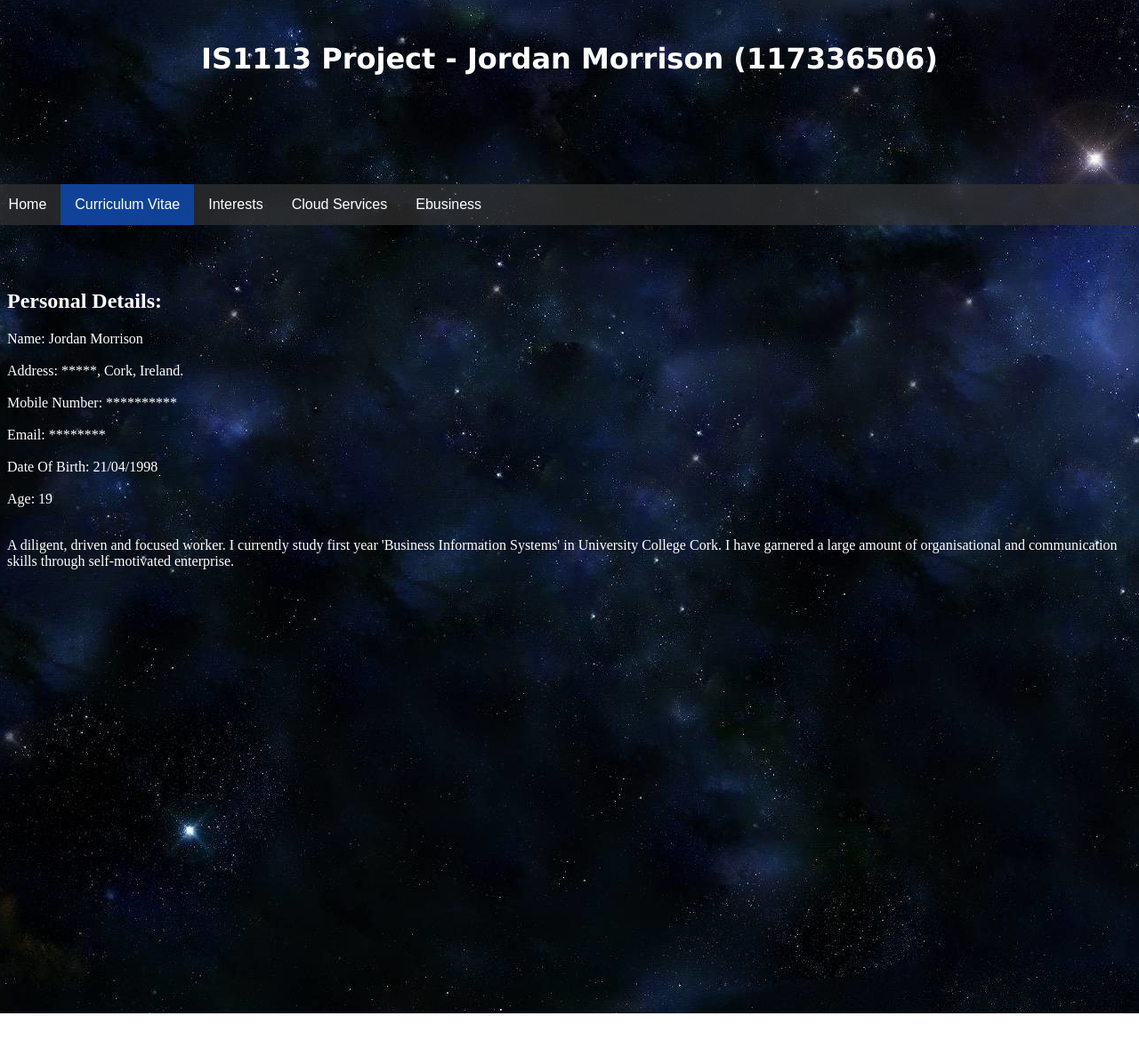
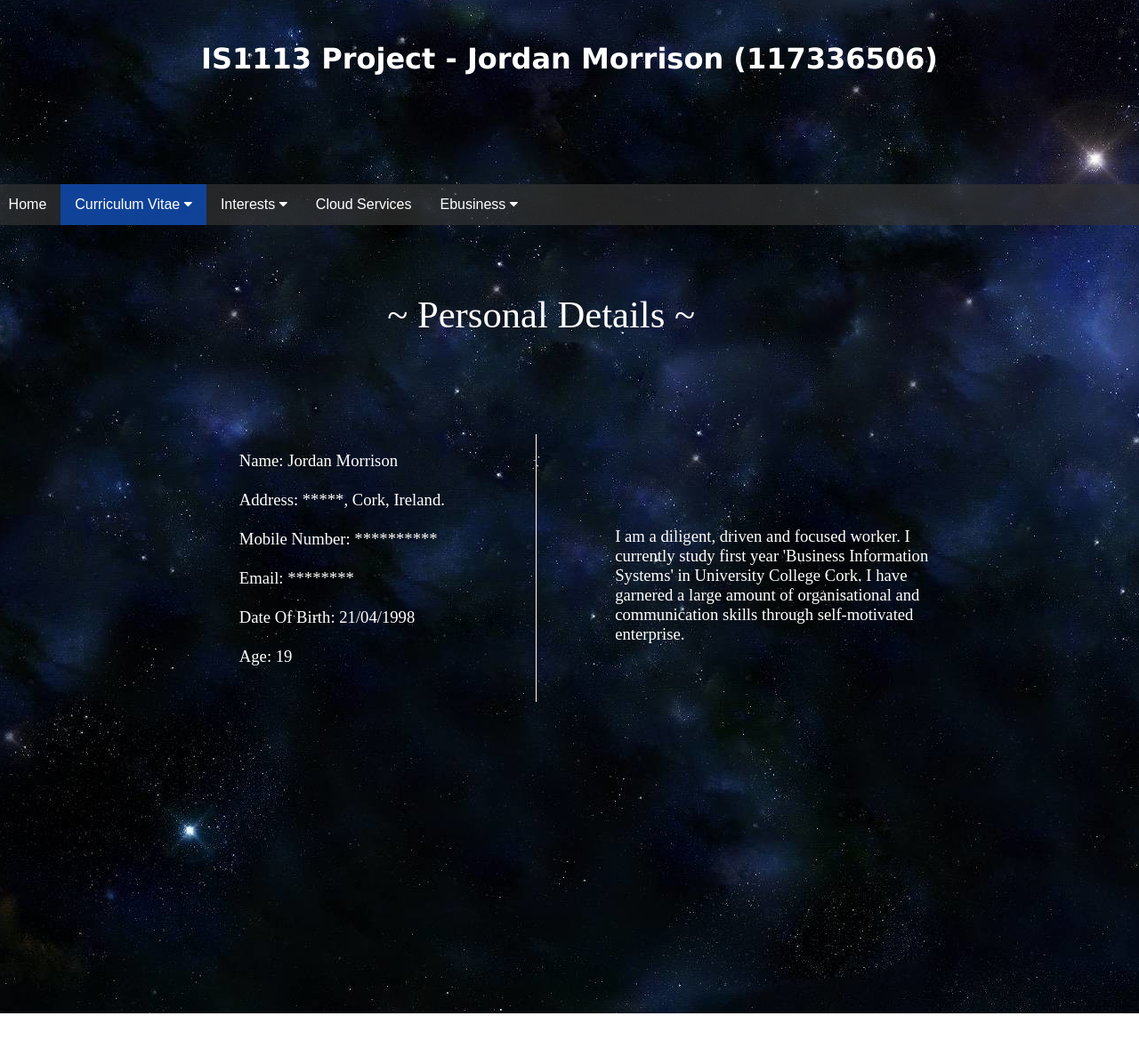
Before and after one commit to jordanmorrison476/is1113117336506, a PHP site: page /CV/cv_page1.html in a window 1280 px wide. Shown: the top 1178 px of the page at 89% size. Run offline with PHP 8.4, Linux system fonts and the light colour scheme; some libraries are stand-ins or nearby versions.

Commit message:
Formatted CV page 1 and 2, added bootstrap

```diff
--- a/CV/cv_page1.html
+++ b/CV/cv_page1.html
@@ -12,26 +12,35 @@
 
       <link rel="icon" href="favicon.ico" type="image/x-icon">
 
-    <script src="https://cdnjs.cloudflare.com/ajax/libs/pagePiling.js/1.5.4/jquery.pagepiling.min.css.map"></script>
-    <script type="text/javascript" src="jquery.pagepiling.js"></script>
+     <meta name="viewport" content="width=device-width, initial-scale=1">
+        <link rel="stylesheet" href="https://cdnjs.cloudflare.com/ajax/libs/font-awesome/4.7.0/css/font-awesome.min.css">
+
 
 
 <style type="text/css">
 
     .personal-details{
         position:fixed;
+        font-size:14pt;
         text-align:left;
-        top:25%;
+        top:40%;
+        left:21%;
         color:white;
-
+        width:26%;
+        border-right: solid 1px white ;
     }
 
     .personal-profile{
          position:fixed;
-        left:20%;
-        top:25%;
+         font-size:14pt;
+        text-align:left;
+        top:47%;
+        left:54%;
+        color:white;
         width:30%;
+
     }
+
 
 
 
@@ -106,11 +115,9 @@
                </div>
 
 
+                    <h style="position:fixed;top:27%;left:34%;text-align:center"><font style="font-size:32pt">~ Personal Details ~</font>  </h>
 
-            <div class="content">
                     <div class="personal-details">
-
-                    <h2>Personal Details:</h2>
 
                             <p> Name:    Jordan Morrison <br/><br/>
 
@@ -123,14 +130,15 @@
                                 Date Of Birth: 21/04/1998 <br/><br/>
 
                                 Age: 19 <br/><br/>
+                    </div>
+
+                    <div class="personal-profile">
 
 
-                          <p>A diligent, driven and focused worker. I currently study first year 'Business Information Systems' in University College Cork. I have garnered a large amount of organisational and communication skills through self-motivated enterprise.
+                      <p>I am a diligent, driven and focused worker. I currently study first year 'Business Information Systems' in University College Cork. I have garnered a large amount of organisational and communication skills through self-motivated enterprise.
                           <br/><br/>
 
                       </p>
-
-                        </div>
 
                     </div>
 
--- a/CV/cv_page3.html
+++ b/CV/cv_page3.html
@@ -10,6 +10,9 @@
      <link rel="shortcut icon" href="favicon.ico" type="image/x-icon">
 
       <link rel="icon" href="favicon.ico" type="image/x-icon">
+
+       <meta name="viewport" content="width=device-width, initial-scale=1">
+        <link rel="stylesheet" href="https://cdnjs.cloudflare.com/ajax/libs/font-awesome/4.7.0/css/font-awesome.min.css">
 
      <style type="text/css">
 
--- a/mystylesheet.css
+++ b/mystylesheet.css
@@ -58,7 +58,7 @@
     position: fixed;
     background-color: rgb(142, 172, 249);
     background-color: rgba(142, 172, 249, 0.3);
-    min-width: 8.6%;
+    min-width: 12%;
 }
 
 .dropdown-content a {
```
Also changed, not shown: CV/cv_page2.html (+7 -3 lines), Homepage/homepage.html (+27 -1 lines), Homepage/github-logo.png (added). Lines whose indentation alone changed are shown as unchanged.
